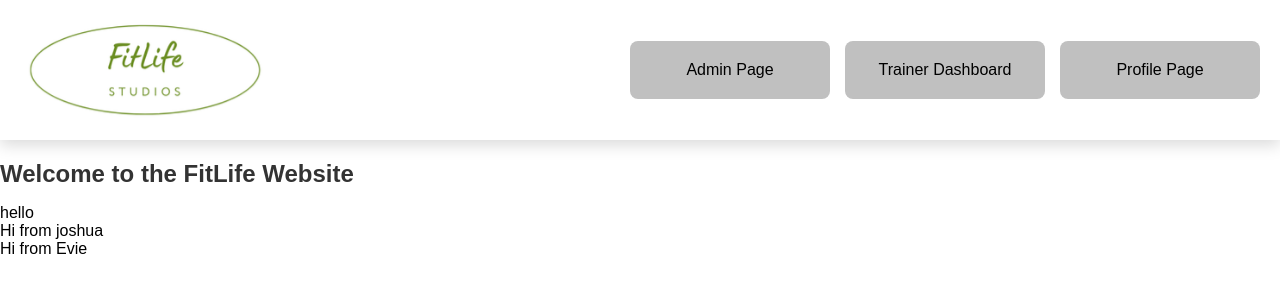
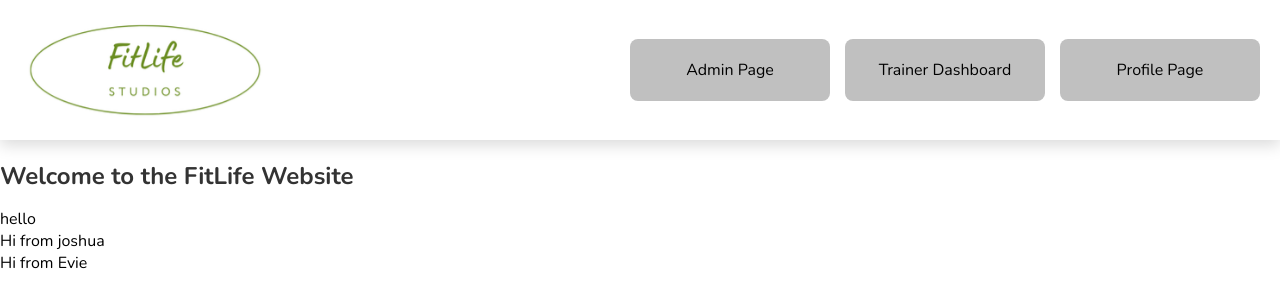
Before and after one commit to IsaacS-Cranfield/SSD-Group-task, a PHP site: page / in a window 1280 px wide. Shown: the top 308 px of the page. Run offline with PHP 8.4, Linux system fonts and the light colour scheme.

Commit message:
Added a nicer font

```diff
--- a/Admin.html
+++ b/Admin.html
@@ -4,6 +4,11 @@
     <meta charset="UTF-8">
     <title>Admin Page</title>
     <link rel="stylesheet" href="assets/css/style.css">
+    <!-- Custom Google font -->
+    <link rel="preconnect" href="https://fonts.googleapis.com">
+    <link rel="preconnect" href="https://fonts.gstatic.com" crossorigin>
+    <link href="https://fonts.googleapis.com/css2?family=Nunito:ital,wght@0,200..1000;1,200..1000&display=swap" rel="stylesheet">
+
 </head>
 <body>
     <nav>
--- a/Class Booker.html
+++ b/Class Booker.html
@@ -4,6 +4,11 @@
     <meta charset="UTF-8">
     <title>Class Booker</title>
     <link rel="stylesheet" href="assets/css/style.css">
+    <!-- Custom Google font -->
+    <link rel="preconnect" href="https://fonts.googleapis.com">
+    <link rel="preconnect" href="https://fonts.gstatic.com" crossorigin>
+    <link href="https://fonts.googleapis.com/css2?family=Nunito:ital,wght@0,200..1000;1,200..1000&display=swap" rel="stylesheet">
+
 </head>
 <body>
     <h2>Class Booker Page</h2>
--- a/Trainer Dashboard.html
+++ b/Trainer Dashboard.html
@@ -4,6 +4,11 @@
     <meta charset="UTF-8">
     <title>Trainer Dashboard</title>
     <link rel="stylesheet" href="assets/css/style.css">
+    <!-- Custom Google font -->
+    <link rel="preconnect" href="https://fonts.googleapis.com">
+    <link rel="preconnect" href="https://fonts.gstatic.com" crossorigin>
+    <link href="https://fonts.googleapis.com/css2?family=Nunito:ital,wght@0,200..1000;1,200..1000&display=swap" rel="stylesheet">
+
 </head>
 <body>
     <nav>
--- a/assets/css/style.css
+++ b/assets/css/style.css
@@ -1,7 +1,7 @@
 
 /* Set a default font and background for the body */
 body {
-    font-family: Arial, sans-serif;
+    font-family: "Nunito", sans-serif;
     background-color: #ffffff;
     margin: 0;
 }
--- a/index.html
+++ b/index.html
@@ -4,6 +4,10 @@
     <meta charset="UTF-8">
     <title>FitLife Studios</title>
     <link rel="stylesheet" href="assets/css/style.css">
+    <!-- Custom Google font -->
+    <link rel="preconnect" href="https://fonts.googleapis.com">
+    <link rel="preconnect" href="https://fonts.gstatic.com" crossorigin>
+    <link href="https://fonts.googleapis.com/css2?family=Nunito:ital,wght@0,200..1000;1,200..1000&display=swap" rel="stylesheet">
 </head>
 <body>
     <nav>
```
Also changed, not shown: FitLife.png (deleted).
